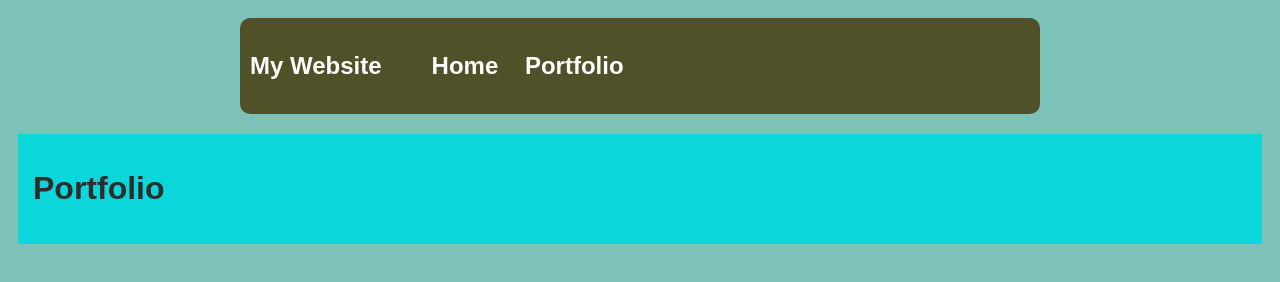
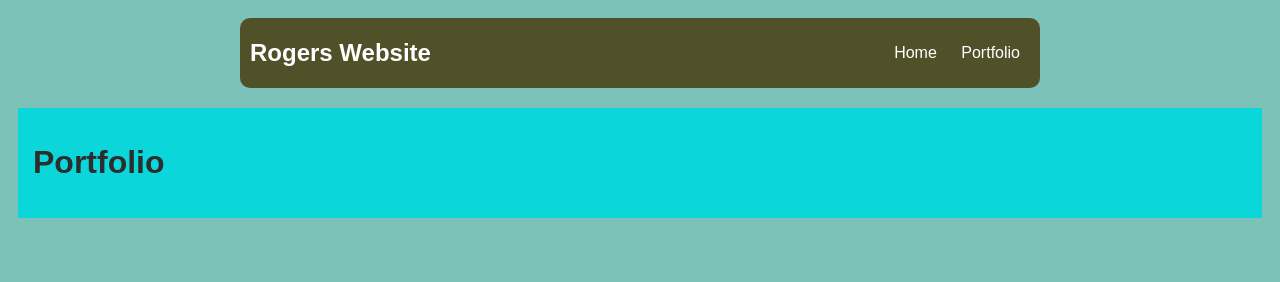
Before and after one commit to Rogersiver/rogersiver.github.io, a plain HTML site: page portfolio.html in a window 1280 px wide. Drawn offline with nearby package versions, Linux system fonts and the light colour scheme; no server answers.

Commit message:
fixing mistake

```diff
--- a/portfolio.html
+++ b/portfolio.html
@@ -89,7 +89,7 @@
     <body>
       <div id="all-contents">
         <nav>
-            <h1>My Website</1>
+            <h1>Rogers Website</h1>
             <ul>
                 <li><a href="index.html">Home</a>
                 </li>
```
